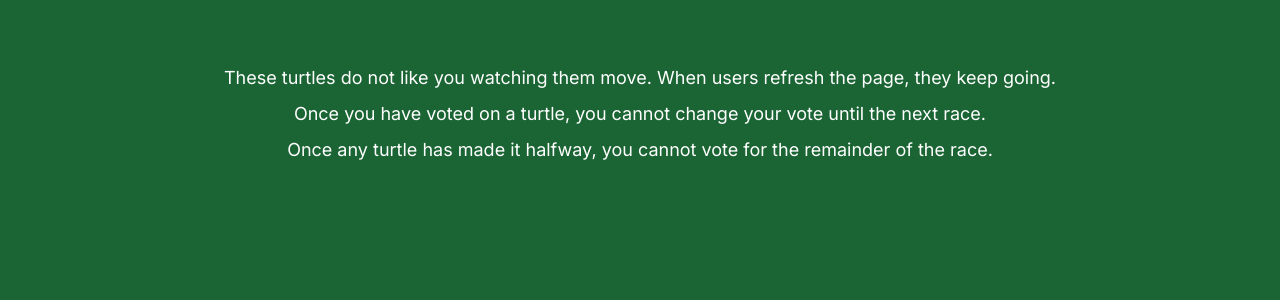
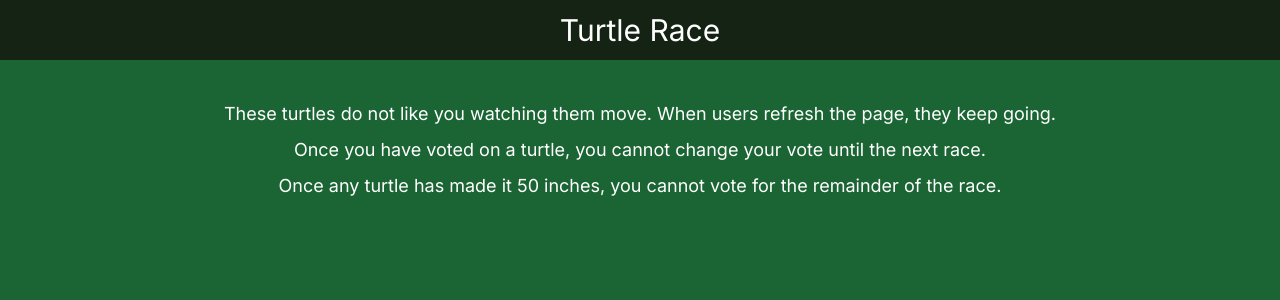
Before and after one commit to cbayles1/raindropRace, a Next.js app: page /help in a window 1280 px wide. Shown: the top 300 px of the page. Built offline with nearby package versions, Linux system fonts and the light colour scheme.

Commit message:
title, working on help dialog

```diff
--- /dev/null
+++ b/app/(components)/HelpStuffing.js
@@ -0,0 +1,9 @@
+export default function LoginBox() {
+    return (
+        <div className='flex flex-col justify-self-center text-oat text-center text-sm md:text-md lg:text-lg space-y-2'>
+            <p id="refresh">These turtles do not like you watching them move. When users refresh the page, they keep going.</p>
+            <p id="noTakebacks">Once you have voted on a turtle, you cannot change your vote until the next race.</p>
+            <p id="fifty">Once any turtle has made it 50 inches, you cannot vote for the remainder of the race.</p>
+        </div>
+    );
+}
--- a/app/(components)/LoginBox.js
+++ b/app/(components)/LoginBox.js
@@ -1,11 +1,6 @@
-//import {cookies} from 'next/headers';
-import { revalidatePath } from "next/cache";
-import Link from "next/link";
+import HelpStuffing from "./HelpStuffing";
 
 export default function LoginBox() {
-
-  const nameLengthLimit = 20;
-
   return (
     <div id="loginForm" className="w-full grid grid-cols-1">
       <form action={`${process.env.DOMAIN_NAME}/api/auth/signin/google`} method="POST" className="bg-oat w-fit rounded-full hover:bg-[#c3d0c4] active:bg-oat justify-self-center">
@@ -16,6 +11,9 @@ export default function LoginBox() {
           <span>Sign in with Google</span>
         </button>
       </form>
+      <div className='mt-12 max-h-32 ml-12 mr-6 mb-2 justify-self-center pt-3 px-4 pb-4 w-fit overflow-y-scroll bg-nero border-oat border-2'>
+        <HelpStuffing></HelpStuffing>
+      </div>
     </div>
   );
 }
--- a/app/(components)/RaceBox.js
+++ b/app/(components)/RaceBox.js
@@ -16,7 +16,7 @@ export default function RaceBox({turtles}) {
   <div id="raceBox" className="w-1px"> {/* don't know why setting the width to a set number makes everything work, but it does*/}
     <div id="positionRuler" className='grid grid-cols-11 justify-items-start ml-32 mb-1'>
       {markers.map((marker) => {
-        return <p className="text-oat" key={marker}>{marker}</p>
+        return <p className="text-oat" key={marker}>{marker} in</p>
       })}
     </div>
 
--- a/app/help/page.js
+++ b/app/help/page.js
@@ -1,7 +1,7 @@
+import HelpStuffing from '../(components)/HelpStuffing';
+
 export default async function Help() {
-    return (<div className='mt-16 mx-8 flex flex-col text-oat text-center text-sm md:text-md lg:text-lg space-y-2'>
-        <p id="refresh">These turtles do not like you watching them move. When users refresh the page, they keep going.</p>
-        <p id="noTakebacks">Once you have voted on a turtle, you cannot change your vote until the next race.</p>
-        <p id="fifty">Once any turtle has made it halfway, you cannot vote for the remainder of the race.</p>
+    return (<div className='m-10'>
+        <HelpStuffing></HelpStuffing>
     </div>);
 }
--- a/app/layout.js
+++ b/app/layout.js
@@ -1,3 +1,4 @@
+import Link from 'next/link'
 import './globals.css'
 import { Inter } from 'next/font/google'
 
@@ -11,7 +12,12 @@ export const metadata = {
 export default function RootLayout({children}) {
   return (
     <html lang="en" className='bg-terra'>
-      <body className={inter.className}>{children}</body>
+      <body className={inter.className}>
+        <Link href="/">
+          <h1 className='text-center w-full p-3 bg-nero text-oat text-3xl mb-4'>Turtle Race</h1>
+        </Link>
+        {children}
+      </body>
     </html>
   )
 }
```
Also changed, not shown: app/(components)/VoteOptions.js (+1 -1 lines). Lines whose indentation alone changed are shown as unchanged.
